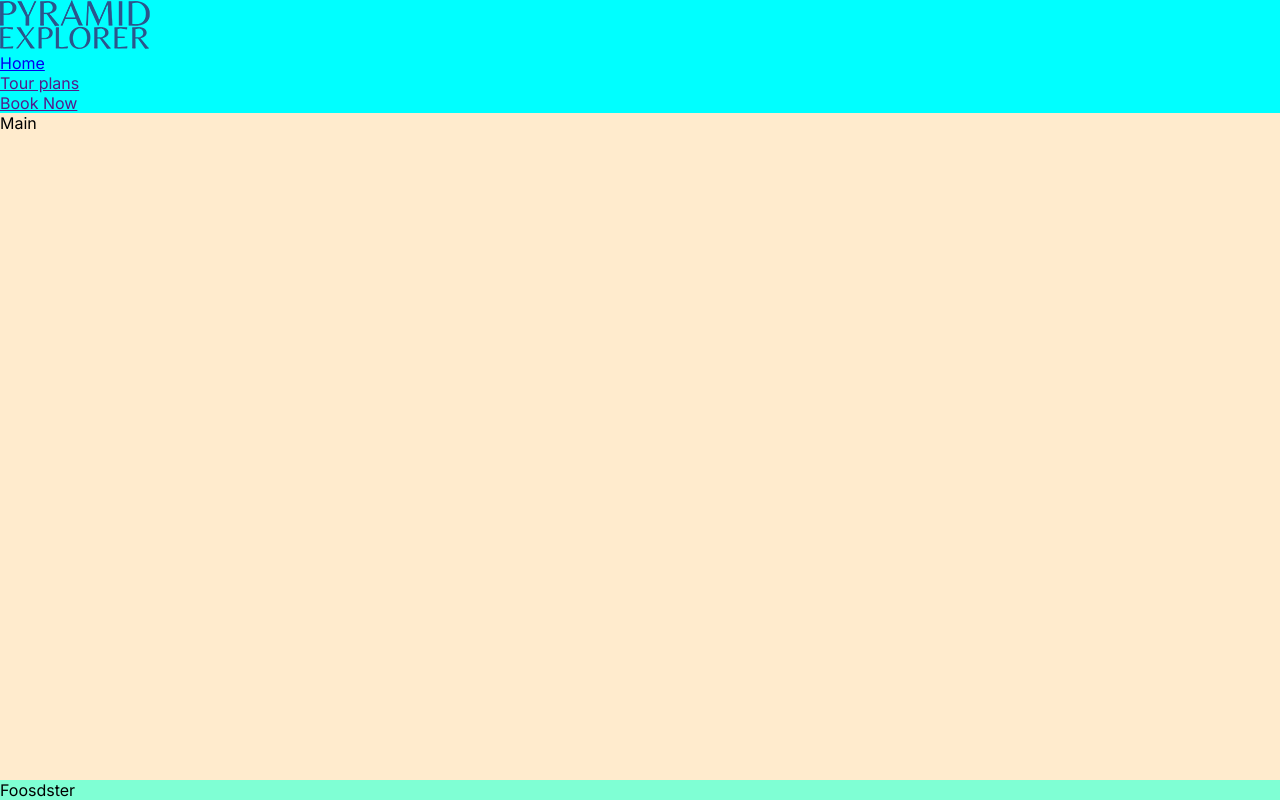
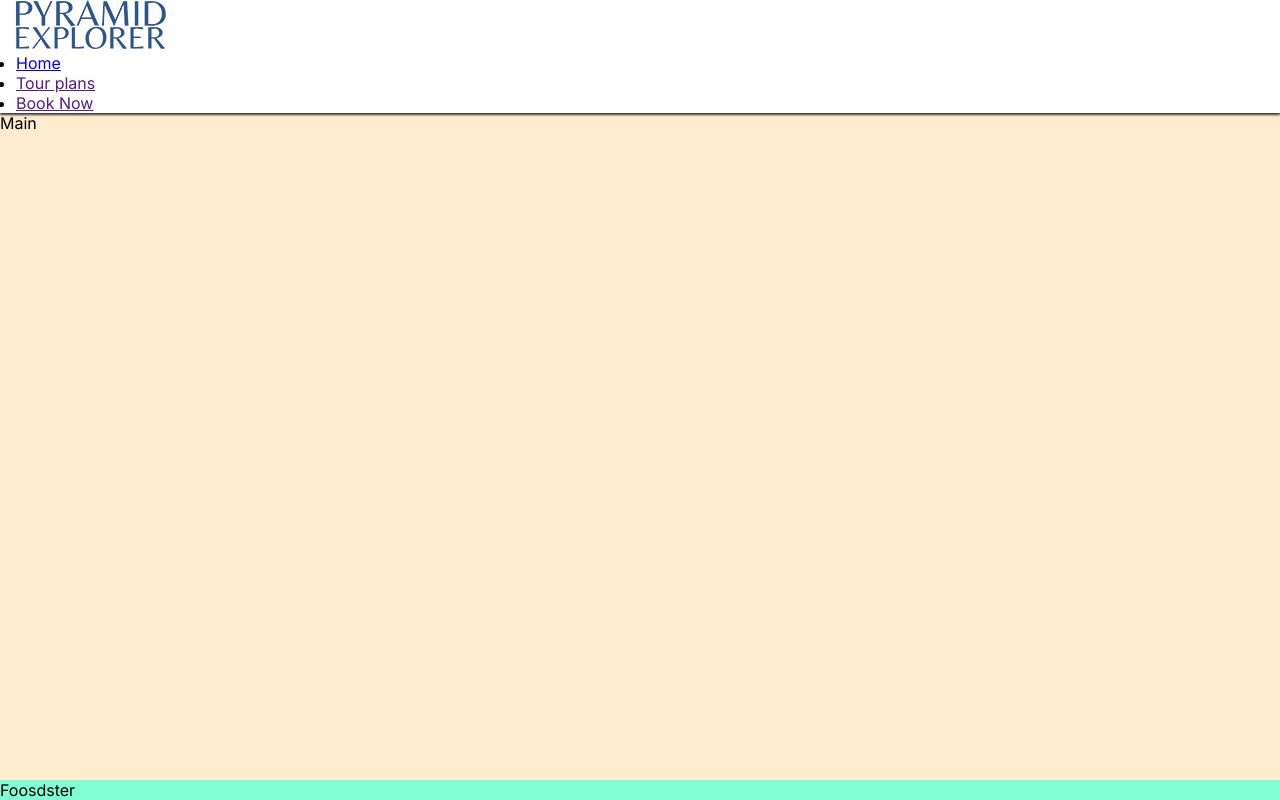
Before and after one commit to ibra8080/pyramidexplorer, a plain HTML site: page index.html in a window 1280 px wide. Drawn offline with Linux system fonts and the light colour scheme.

Commit message:
added header style, logo position and shadow

```diff
--- a/assets/css/style.css
+++ b/assets/css/style.css
@@ -19,8 +19,13 @@ body {
 }
 /* Header */
 header {
-    background-color: aqua;
+    background-color: #ffffff;
+    padding: 0 1rem;
+    z-index: 99;
+    width: 100%;
+    box-shadow: 0 2px 2px #3a3a3a;
 }
+
 
 /* Main */
 main {
```
